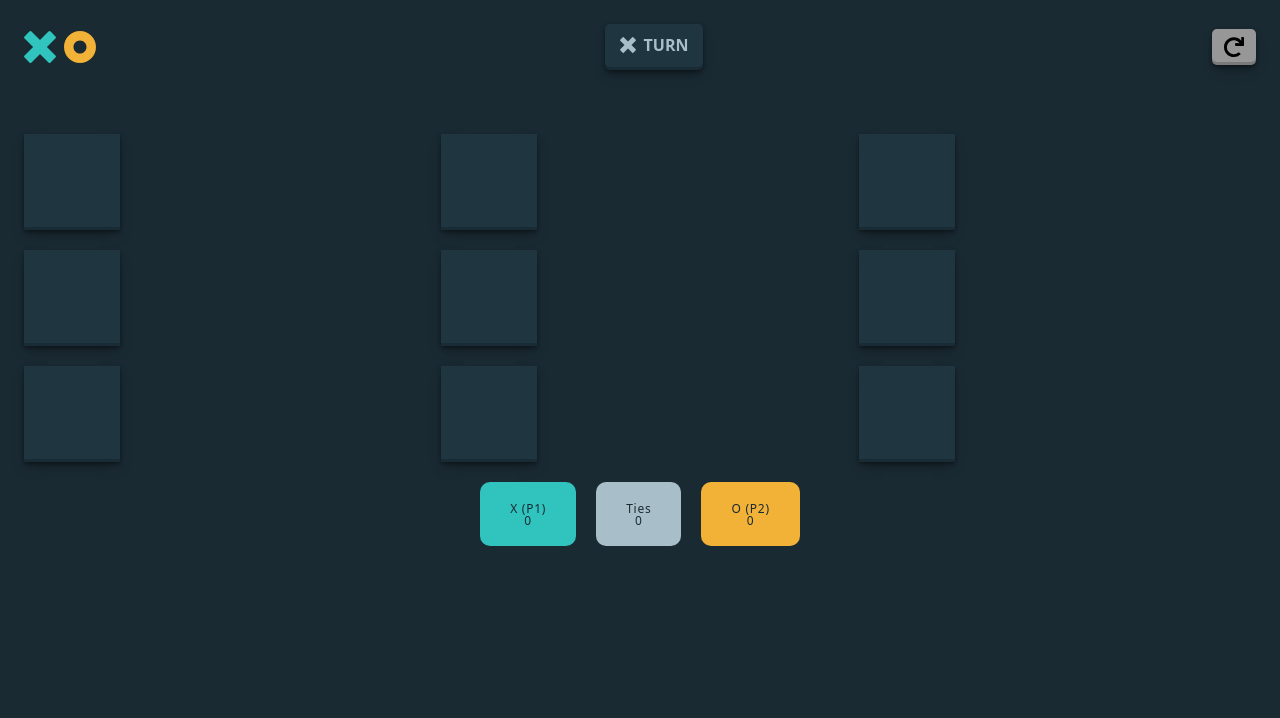
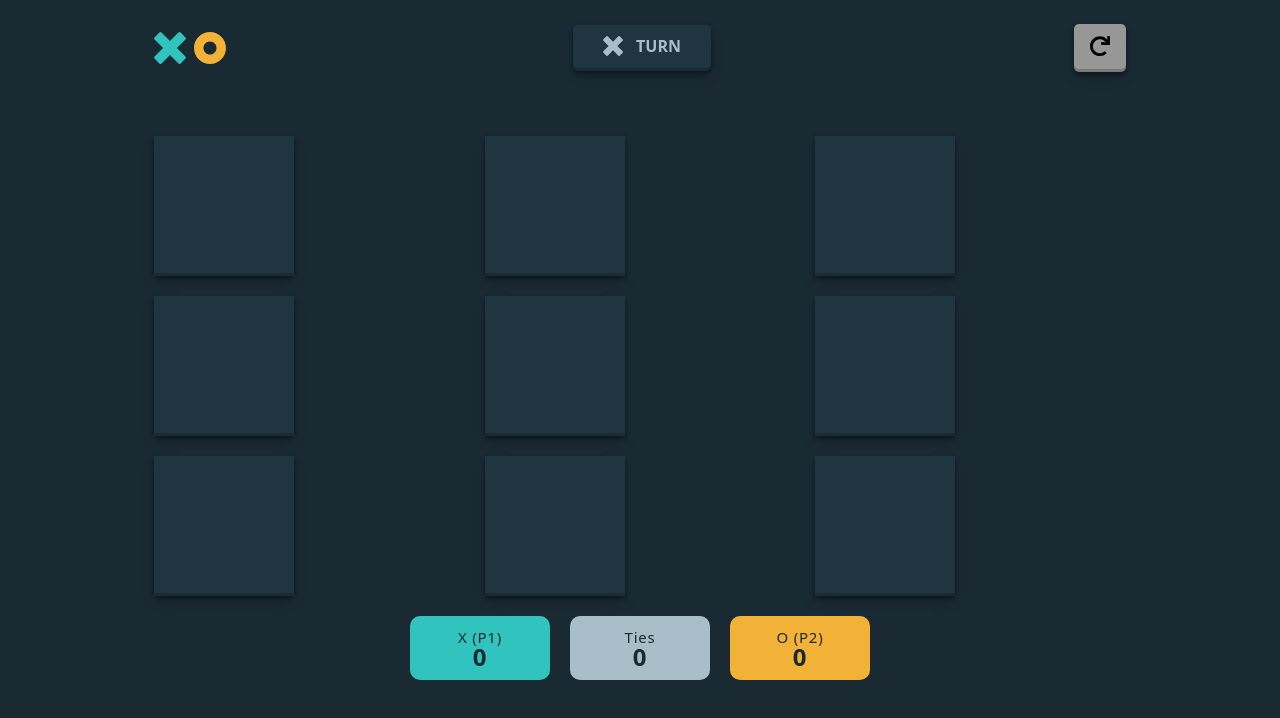
Before and after one commit to Oleksandr-Berd/tic-tac-toe, a React (Create React App) app: page / in a window 1280 px wide. Both pictures are taken after a click on the button "NEW GAME". Shown: the top 718 px of the page. Built offline with nearby package versions, Linux system fonts and the light colour scheme.

Commit message:
all done

```diff
--- a/package.json
+++ b/package.json
@@ -22,6 +22,7 @@
     "react-transition-group": "^4.4.5",
     "styled-components": "^6.0.7",
     "typescript": "^4.4.2",
+    "usehooks-ts": "^2.9.1",
     "web-vitals": "^2.1.0"
   },
   "scripts": {
--- a/src/components/GameBoardHeader/GameBoardHeader.tsx
+++ b/src/components/GameBoardHeader/GameBoardHeader.tsx
@@ -1,3 +1,5 @@
+import { useMediaQuery } from 'usehooks-ts';
+
 import * as SC from "./GameBoardHeaderStyled"
 
 import { ReactComponent as RestartSvg } from "../../assets/icon-restart.svg"
@@ -14,12 +16,14 @@ interface IProps {
 const GameBoardHeader: React.FC<IProps> = ({ currentPlayer, handleRestart }): JSX.Element => {
 
 
+const isMobile = useMediaQuery("(max-width:767px)")
+
     return (<SC.BoardHeader>
         <Icons />
         <SC.TableStyle>
             {currentPlayer === "x" ?
-                <XSvg width={16} /> :
-                <OSvg width={16} />
+                <XSvg width={isMobile ? 16 : 20} /> :
+                <OSvg width={isMobile ? 16 : 20} />
                 }
 
             <span>turn</span></SC.TableStyle>
--- a/src/components/GameBoardHeader/GameBoardHeaderStyled.ts
+++ b/src/components/GameBoardHeader/GameBoardHeaderStyled.ts
@@ -21,11 +21,18 @@ export const RestartButton = styled.button`
   box-shadow: rgba(0, 0, 0, 0.4) 0px 2px 4px,
     rgba(0, 0, 0, 0.3) 0px 7px 13px -3px, rgba(0, 0, 0, 0.2) 0px -3px 0px inset;
 
-    border-radius: 5px;
+  border-radius: 5px;
+
+  @media (min-width: 768px) {
+    padding-top: ${(props) => props.theme.space[2]};
+    padding-bottom: ${(props) => props.theme.space[4]};
+    padding-right: ${(props) => props.theme.space[4]};
+    padding-left: ${(props) => props.theme.space[4]};
+  }
 `;
 
 export const TableStyle = styled.div`
-display: flex;
+  display: flex;
   flex-direction: row;
   align-items: center;
   justify-content: center;
@@ -44,11 +51,22 @@ display: flex;
 
   border-radius: 5px;
 
+  @media (min-width: 768px) {
+    padding-left: 30px;
+    padding-right: 30px;
+
+    margin-right: 16px;
+  }
+
   & > svg {
     display: inline-block;
     height: auto;
     margin-right: ${(props) => props.theme.space[2]};
 
-    fill: ${props => props.theme.color.text};
+    fill: ${(props) => props.theme.color.text};
+
+    @media (min-width: 768px) {
+      margin-right: 13px;
+    }
   }
 `;
--- a/src/components/GameModal/GameModalStyled.ts
+++ b/src/components/GameModal/GameModalStyled.ts
@@ -26,6 +26,8 @@ export const HeaderStyled = styled(Modal.Header)`
     background-color: ${(props) => props.theme.color.secondaryBG};
     border: none;
   }
+
+
 `;
 
 export const TitleStyled = styled(Modal.Title)`
--- a/src/components/GameScore/GameScore.tsx
+++ b/src/components/GameScore/GameScore.tsx
@@ -19,12 +19,12 @@ const GameScore: React.FC<IProps> = ({ gamer1, gamer2, score }): JSX.Element =>
     return (
         <SC.ScoreTable>
             <SC.ScoreBlock><SC.Text>X {gamer1 === "o" ? "(P2)" : "(P1)"}</SC.Text>
-                <SC.Text>{gamer1 === "o" ? player2 : player1}</SC.Text>
+                <SC.Text style={{fontSize:"24px", fontWeight: "bold"}}>{gamer1 === "o" ? player2 : player1}</SC.Text>
             </SC.ScoreBlock>
-            <SC.ScoreBlock><SC.Text>Ties</SC.Text><SC.Text>{ties}</SC.Text></SC.ScoreBlock>
+            <SC.ScoreBlock><SC.Text >Ties</SC.Text><SC.Text style={{ fontSize: "24px", fontWeight: "bold" }}>{ties}</SC.Text></SC.ScoreBlock>
             <SC.ScoreBlock>
                 <SC.Text>O {gamer1 === "o" ? "(P1)" : "(P2)"}</SC.Text>
-                <SC.Text>{gamer1 === "o" ? player1 : player2}</SC.Text>
+                <SC.Text style={{ fontSize: "24px", fontWeight: "bold" }}>{gamer1 === "o" ? player1 : player2}</SC.Text>
             </SC.ScoreBlock>
         </SC.ScoreTable>
     );
--- a/src/components/GameScore/GameScoreStyled.ts
+++ b/src/components/GameScore/GameScoreStyled.ts
@@ -19,14 +19,21 @@ export const ScoreBlock = styled.li`
   padding-left: 30px;
   padding-right: 30px;
 
-  /* text-align: center; */
-
   font-size: ${(props) => props.theme.size.XS};
   color: ${(props) => props.theme.color.bg};
   letter-spacing: 0.75px;
   line-height: 1;
 
   border-radius: 10px;
+
+  @media (min-width: 768px) {
+    min-width: 140px;
+
+    padding-left: 42px;
+    padding-right: 42px;
+
+    font-size: ${(props) => props.theme.size.S};
+  }
 
   &:first-child {
     background-color: ${(props) => props.theme.color.x};
@@ -45,7 +52,4 @@ export const ScoreBlock = styled.li`
   }
 `;
 
-
-export const Text = styled.span`
-
-`
+export const Text = styled.span``;
--- a/src/components/PlayBoard/PlayBoardItem.tsx
+++ b/src/components/PlayBoard/PlayBoardItem.tsx
@@ -1,4 +1,7 @@
 import { useEffect, useState } from "react";
+import { useMediaQuery } from 'usehooks-ts';
+
+
 import { ReactComponent as XSvg } from "../../assets/icon-x.svg";
 import { ReactComponent as OSvg } from "../../assets/icon-o.svg";
 
@@ -15,7 +18,7 @@ const PlayBoardItem: React.FC<IProps> = ({ moveClick, currentPlayer, index, isCl
     const [isClicked, setIsClicked] = useState<boolean>(false)
     const [isMoved, setIsMoved] = useState("")
 
-
+const isMobile = useMediaQuery("(max-width:767px)")
 
     const handleClick = () => {
         setIsMoved(currentPlayer)
@@ -32,7 +35,8 @@ const PlayBoardItem: React.FC<IProps> = ({ moveClick, currentPlayer, index, isCl
 
     return (
         <SC.Item onClick={handleClick}>
-            {isClicked && isMoved === "x" && !isClear ? <XSvg fill="#31C3BD" width={40} /> : isClicked && isMoved === "o" && !isClear ? <OSvg fill="#F2B137" width={40} /> : null}
+
+            {isClicked && isMoved === "x" && !isClear ? <XSvg fill="#31C3BD" width={isMobile ? 40 : 64} /> : isClicked && isMoved === "o" && !isClear ? <OSvg fill="#F2B137" width={isMobile ? 40 : 64} /> : null}
         </SC.Item>
     );
 };
--- a/src/components/PlayBoard/PlayBoardStyled.ts
+++ b/src/components/PlayBoard/PlayBoardStyled.ts
@@ -10,19 +10,24 @@ export const GridContainer = styled.ul`
   display: grid;
   grid-template-columns: repeat(3, 1fr);
 
-  gap: ${props => props.theme.space[5]};
+  gap: ${(props) => props.theme.space[5]};
 
-  margin-bottom: ${props => props.theme.space[5]};
+  margin-bottom: ${(props) => props.theme.space[5]};
 
   & > li {
     width: 96px;
     height: 96px;
 
-background-color: ${props=> props.theme.color.secondaryBG};
+    background-color: ${(props) => props.theme.color.secondaryBG};
 
     box-shadow: rgba(0, 0, 0, 0.4) 0px 2px 4px,
       rgba(0, 0, 0, 0.3) 0px 7px 13px -3px,
       rgba(0, 0, 0, 0.2) 0px -3px 0px inset;
+
+    @media (min-width: 768px) {
+      width: 140px;
+      height: 140px;
+    }
   }
 `;
 
--- a/src/components/SharedLayout/SharedLayoutStyled.ts
+++ b/src/components/SharedLayout/SharedLayoutStyled.ts
@@ -4,6 +4,15 @@ export const SharedLayoutStyled = styled.div`
   padding-right: ${(props) => props.theme.space[6]};
   padding-left: ${(props) => props.theme.space[6]};
 
+  text-align: center;
 
-  text-align: center;
+  @media (min-width: 768px) {
+    padding-right: 154px;
+    padding-left: 154px;
+  }
+
+  @media (min-width: 1440px) {
+    padding-right: 490px;
+    padding-left: 490px;
+  }
 `;
--- a/src/components/StartedForm/StartedFormStyle.ts
+++ b/src/components/StartedForm/StartedFormStyle.ts
@@ -29,6 +29,10 @@ export const FormContainer = styled.div`
   border-radius: ${(props) => props.theme.radius[3]};
   box-shadow: rgba(0, 0, 0, 0.3) 0px 19px 38px,
     rgba(0, 0, 0, 0.22) 0px 15px 12px;
+
+  @media (min-width: 768px) {
+    margin-bottom: ${(props) => props.theme.space[10]};
+  }
 `;
 
 export const ButtonContainer = styled.div`
@@ -54,6 +58,9 @@ export const Button = styled.input`
 `;
 
 export const FormFooterText = styled.h4`
+
+text-transform: uppercase;
+font-size: 14px;
   opacity: 0.5;
 `;
 
@@ -108,6 +115,10 @@ export const SubmitButtonsContainer = styled.div`
 
     box-shadow: rgba(0, 0, 0, 0.3) 0px 19px 38px,
       rgba(0, 0, 0, 0.22) 0px 15px 12px;
+
+    @media (min-width: 768px) {
+      font-size: ${(props) => props.theme.size.XN};
+    }
   }
 
   & > button:first-child {
```
Also changed, not shown: 1 other file (tests, documents, lock files or other folders).
